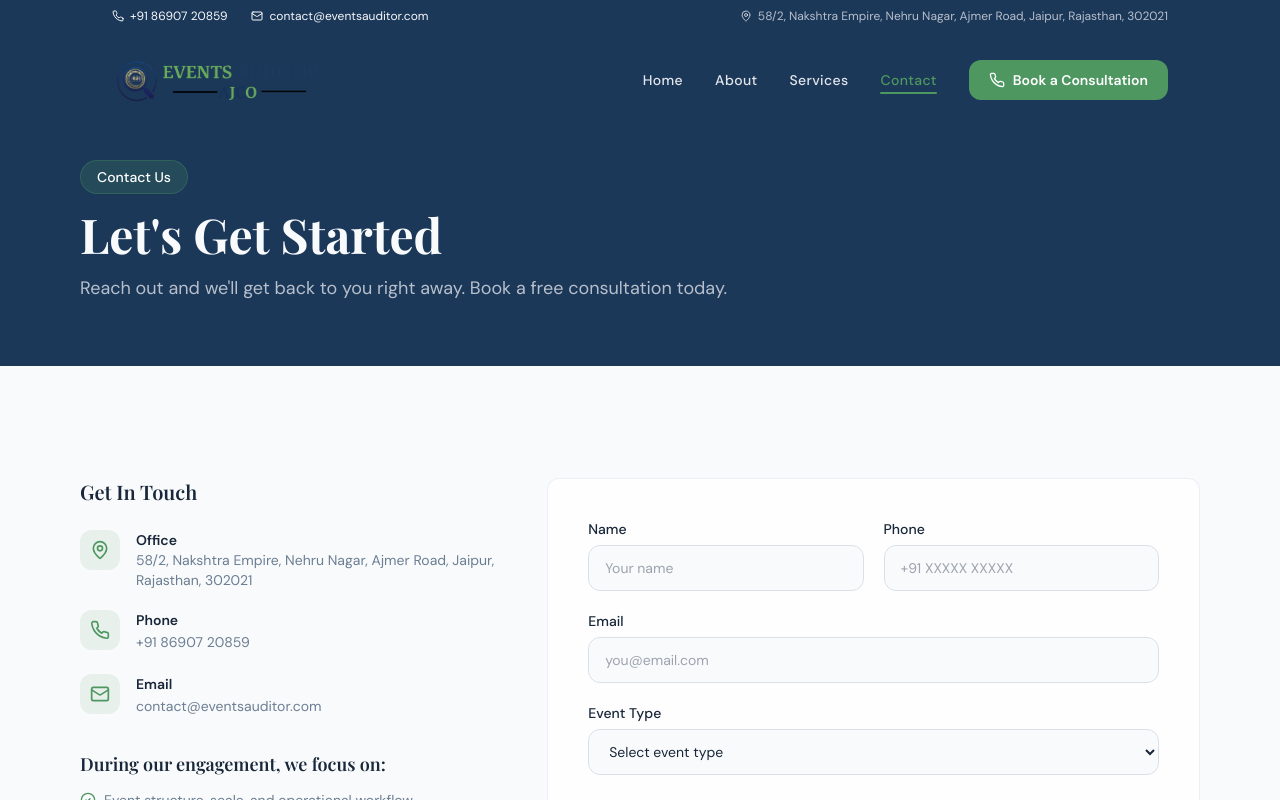
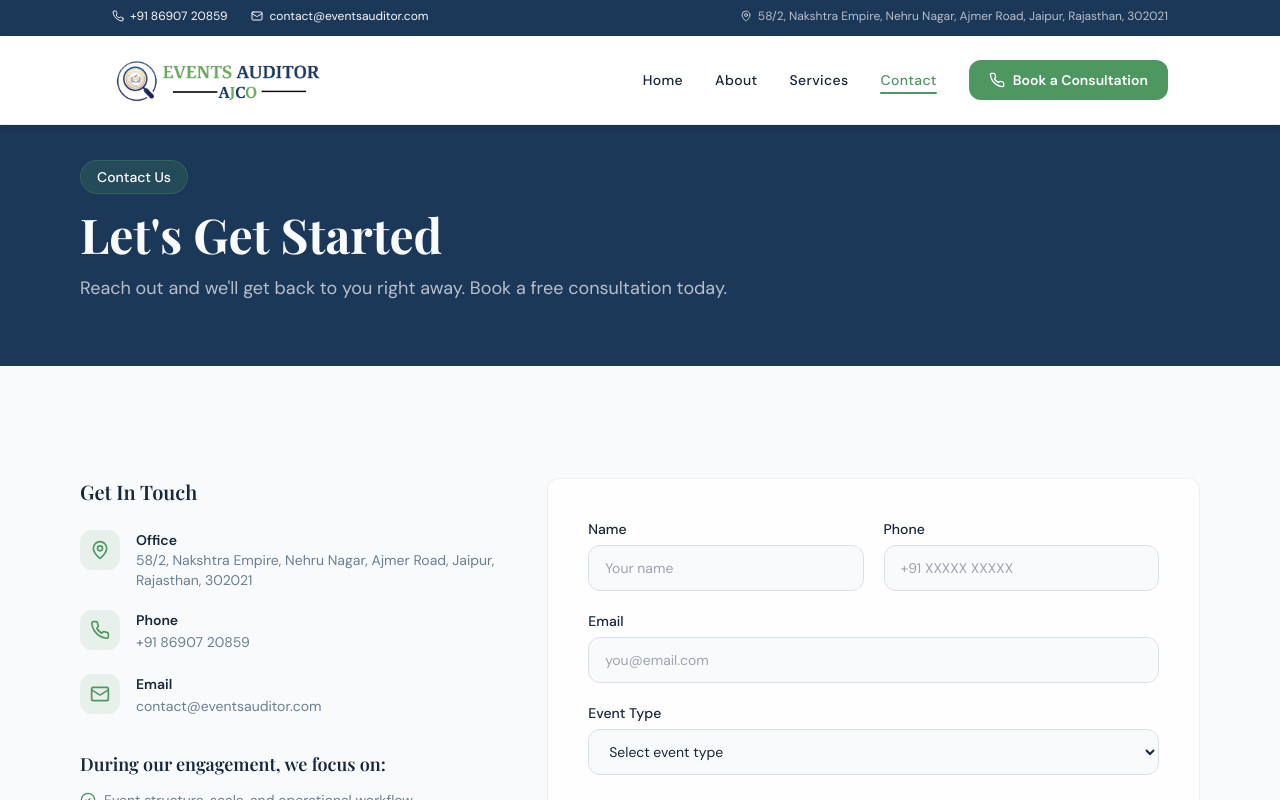
Before and after one commit to Deeporion-Technology-Private-Limited/events-auditor-website, a React (Vite) app: page /contact in a window 1280 px wide. Shown: the top 800 px of the page. Built offline with nearby package versions, Linux system fonts and the light colour scheme; the HTML template or start-up script is replaced by a standard one.

Commit message:
change the header colour

```diff
--- a/src/components/Navbar.tsx
+++ b/src/components/Navbar.tsx
@@ -50,10 +50,8 @@ const Navbar = () => {
         initial={{ y: -100 }}
         animate={{ y: 0 }}
         transition={{ duration: 0.6, ease: "easeOut" }}
-        className={`fixed top-0 left-0 right-0 z-50 transition-all duration-500 ${
-          scrolled
-            ? "bg-card/95 backdrop-blur-lg shadow-lg border-b border-border/50"
-            : "bg-transparent mt-[36px]"
+        className={`fixed left-0 right-0 z-50 transition-all duration-500 bg-white shadow-md border-b border-border/50 ${
+          scrolled ? "top-0" : "top-0 mt-[36px] md:mt-[36px]"
         }`}
       >
       <div className="container-narrow flex items-center justify-between py-4 px-6 lg:px-12">
@@ -70,9 +68,7 @@ const Navbar = () => {
               className={`relative font-body font-medium text-sm tracking-wide transition-colors duration-300 ${
                 location.pathname === item.path
                   ? "text-secondary"
-                  : scrolled
-                  ? "text-foreground hover:text-secondary"
-                  : "text-primary-foreground/90 hover:text-primary-foreground"
+                  : "text-foreground hover:text-secondary"
               }`}
             >
               {item.label}
@@ -96,7 +92,7 @@ const Navbar = () => {
         {/* Mobile Toggle */}
         <button
           onClick={() => setMobileOpen(!mobileOpen)}
-          className={`md:hidden p-2 rounded-lg ${scrolled ? "text-foreground" : "text-primary-foreground"}`}
+          className="md:hidden p-2 rounded-lg text-foreground"
         >
           {mobileOpen ? <X size={24} /> : <Menu size={24} />}
         </button>
```
